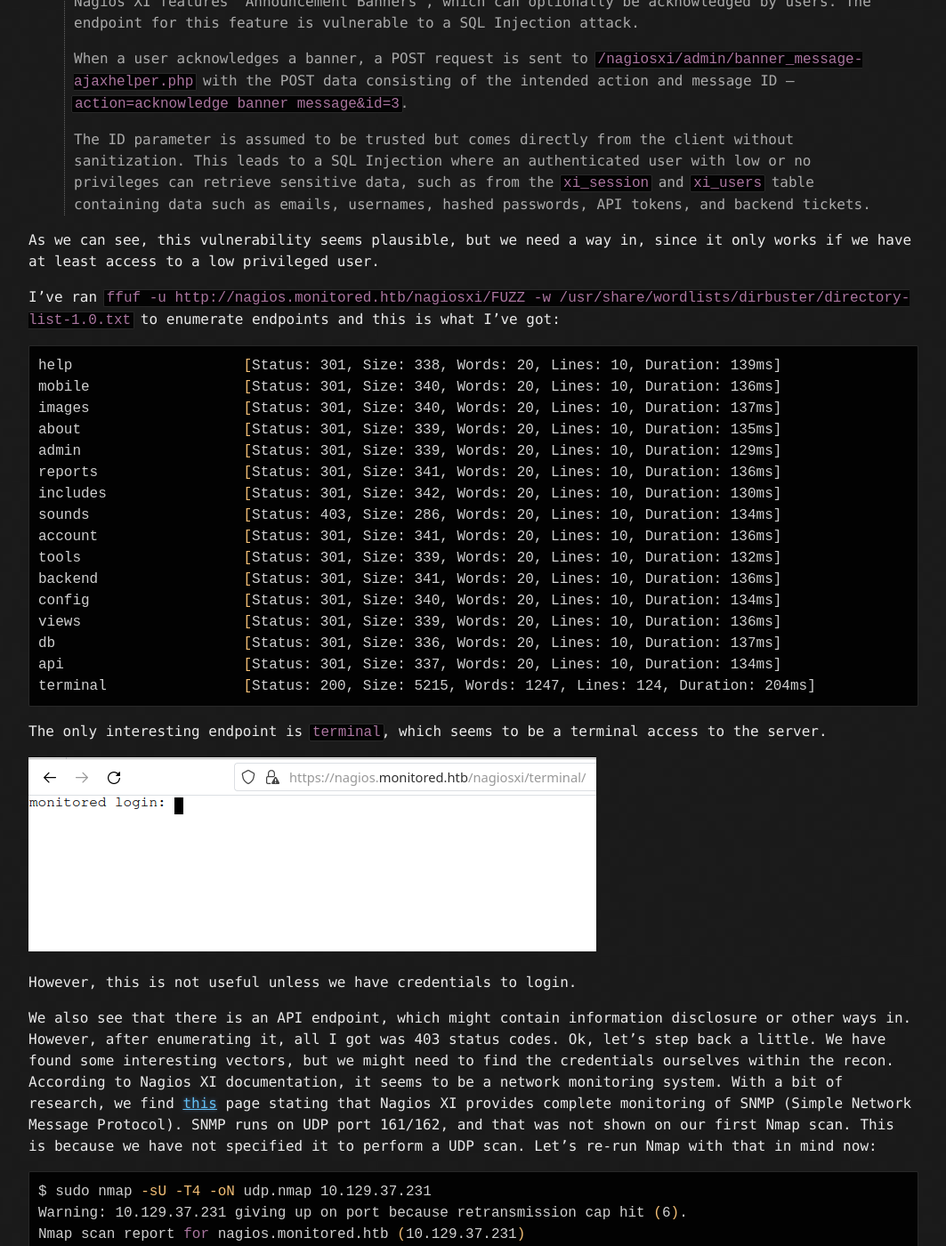
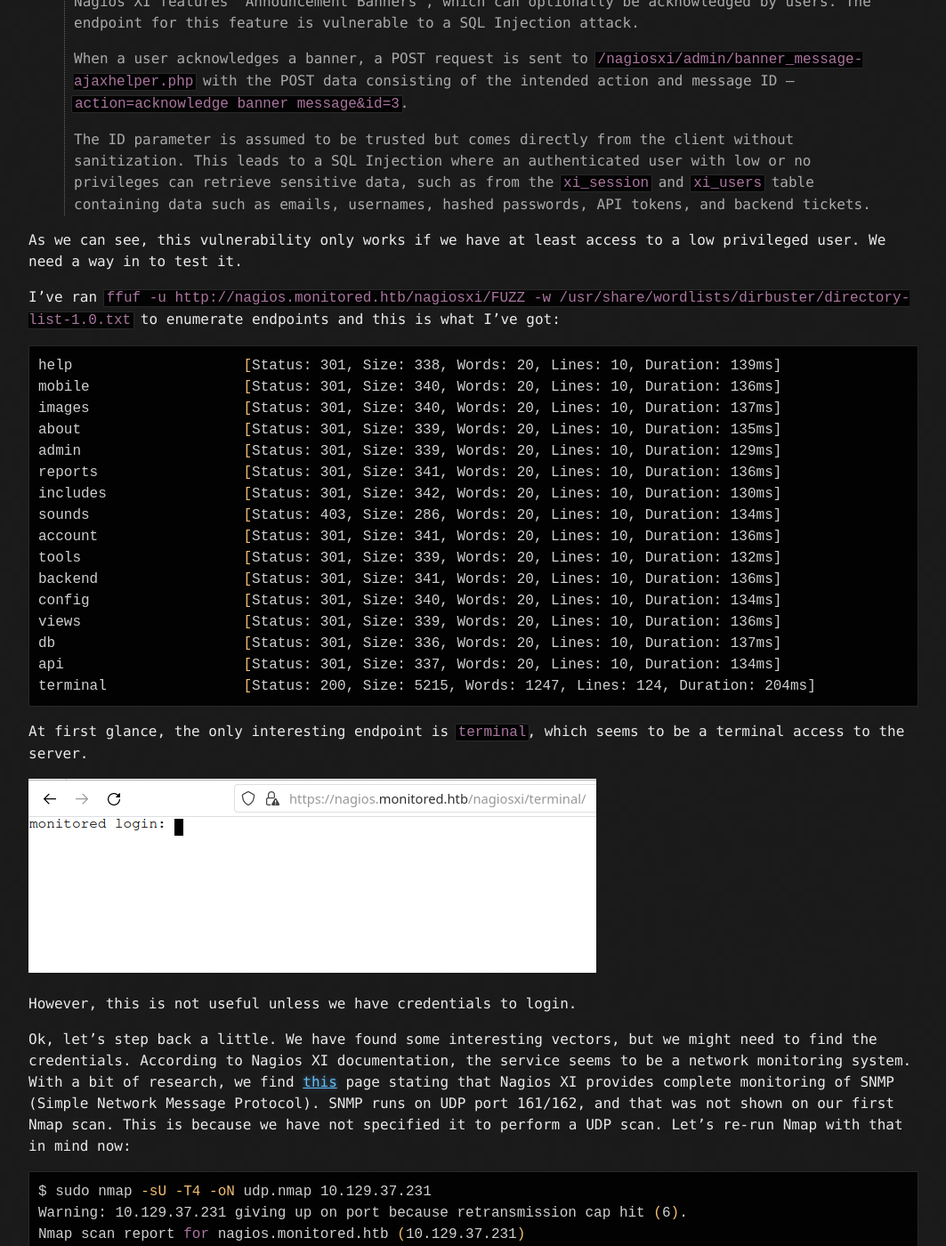
Before and after one commit to alexbsec/alexbsec.github.io, a Jekyll site: the page built from _posts/2024-01-16-monitored-htb.md, in a window 1280 px wide and 1400 px high, scrolled down 2650 px. Shown: the whole window at 89% size, without its empty margins (108-1171 px from the left). Built offline with Jekyll 4.4.1, drawn with Linux system fonts in a browser that asks for light colours; some of the changed text lies outside the part shown.

Commit message:
fixed typos and link problems

````diff
--- a/_posts/2024-01-16-monitored-htb.md
+++ b/_posts/2024-01-16-monitored-htb.md
@@ -78,7 +78,7 @@
 <img src="../figs/monitored1.png" alt="landing page">
 
 If we click on "Access Nagios", we will be brought to a login page, at `/nagiosxi/login.php`. I've tried to brute-force it and
-send send SQL injection payloads, but that did not work. We know that this service is called Nagios XI, so my next step was to
+send send SQL injection payloads, but with no success. We know that this service is called Nagios XI, so my next step was to
 look for common vulnerabilities revolving around this service. Upon a quick search, we find [this](https://outpost24.com/blog/nagios-xi-vulnerabilities/) blog about Nagios XI CVEs. One that stands out to me is the first one, CVE-2023-40931. It reads:
 
 > Nagios XI features “Announcement Banners”, which can optionally be acknowledged by users. The endpoint for this feature is vulnerable to a SQL Injection attack.
@@ -87,8 +87,7 @@
 >
 > The ID parameter is assumed to be trusted but comes directly from the client without sanitization. This leads to a SQL Injection where an authenticated user with low or no privileges can retrieve sensitive data, such as from the `xi_session` and `xi_users` table containing data such as emails, usernames, hashed passwords, API tokens, and backend tickets.
 
-As we can see, this vulnerability seems plausible, but we need a way in, since it only works if we have at least
-access to a low privileged user.
+As we can see, this vulnerability only works if we have at least access to a low privileged user. We need a way in to test it.
 
 I've ran `ffuf -u http://nagios.monitored.htb/nagiosxi/FUZZ -w /usr/share/wordlists/dirbuster/directory-list-1.0.txt` to enumerate endpoints and this is what I've got:
 
@@ -111,14 +110,14 @@
 terminal                [Status: 200, Size: 5215, Words: 1247, Lines: 124, Duration: 204ms]
 ```
 
-The only interesting endpoint is `terminal`, which seems to be a terminal access to the server.
+At first glance, the only interesting endpoint is `terminal`, which seems to be a terminal access to the server.
 
 <img src="../figs/monitored2.png" alt="terminal endpoint">
 
 However, this is not useful unless we have credentials to login.
 
-We also see that there is an API endpoint, which might contain information disclosure or other ways in. However, after enumerating it, all I got was 403 status codes. Ok, let's step back a little. We have found some interesting vectors, but we might need to
-find the credentials ourselves within the recon. According to Nagios XI documentation, it seems to be a network monitoring system.
+Ok, let's step back a little. We have found some interesting vectors, but we might need to
+find the credentials. According to Nagios XI documentation, the service seems to be a network monitoring system.
 With a bit of research, we find [this](https://www.nagios.com/solutions/snmp-monitoring/) page stating that Nagios XI provides complete monitoring of SNMP (Simple Network Message Protocol). SNMP runs on UDP port 161/162, and that was not shown on our first
 Nmap scan. This is because we have not specified it to perform a UDP scan. Let's re-run Nmap with that in mind now:
 
@@ -397,7 +396,7 @@
 
 And we found the administrator's API key and password. Using [Hash Analyzer](https://www.tunnelsup.com/hash-analyzer/) we can see that the password is using bcrypt hash. I've tried to find a match with John The Ripper, but with no success. So this got me thinking... Maybe we can use the administrator API key to create another admin account within Nagios XI, then log in with it.
 Again, with a bit research, we can find [this](https://support.nagios.com/forum/viewtopic.php?f=16&t=42923) topic, where it says
-we can create an accout with this cURL command `curl -XPOST "http://x.x.x.x/nagiosxi/api/v1/system/user?apikey=LTltbjobR0X3V5ViDIitYaI8hjsjoFBaOcWYukamF7oAsD8lhJRvSPWq8I3PjTf7&pretty=1" -d "username=jmcdouglas&password=test&name=Jordan%20McDouglas&email=jmcdouglas@localhost"`. However, this will create a normal user. We need an admin user. Then, I found (this)[https://www.exploit-db.com/exploits/44969] on exploit-db, which is a completely different exploit, but has these lines:
+we can create an accout with this cURL command `curl -XPOST "http://x.x.x.x/nagiosxi/api/v1/system/user?apikey=LTltbjobR0X3V5ViDIitYaI8hjsjoFBaOcWYukamF7oAsD8lhJRvSPWq8I3PjTf7&pretty=1" -d "username=jmcdouglas&password=test&name=Jordan%20McDouglas&email=jmcdouglas@localhost"`. However, this will create a normal user. We need an admin user. Then, I found [this](https://www.exploit-db.com/exploits/44969) on exploit-db, which is a completely different exploit, but has these lines:
 
 ```python
   def try_add_admin(key, username, passwd)
@@ -517,7 +516,7 @@
              └─727 /usr/local/nagios/bin/npcd -f /usr/local/nagios/etc/pnp/npcd.cfg
 ```
 
-As we can see, the `npcd.service` calls `/usr/share/nagios/bin/npcd` when running. But we also have write privileges on this directory and in the file:
+As we can see, the `npcd.service` calls `/usr/share/nagios/bin/npcd` when running, and we also have write privileges on this directory and in the file:
 
 ```bash
 nagios@monitored:~$ ls -la /usr/local/nagios/bin
````
Also changed, not shown: other parts of _posts/2024-01-16-monitored-htb.md (+2 -2 lines).
